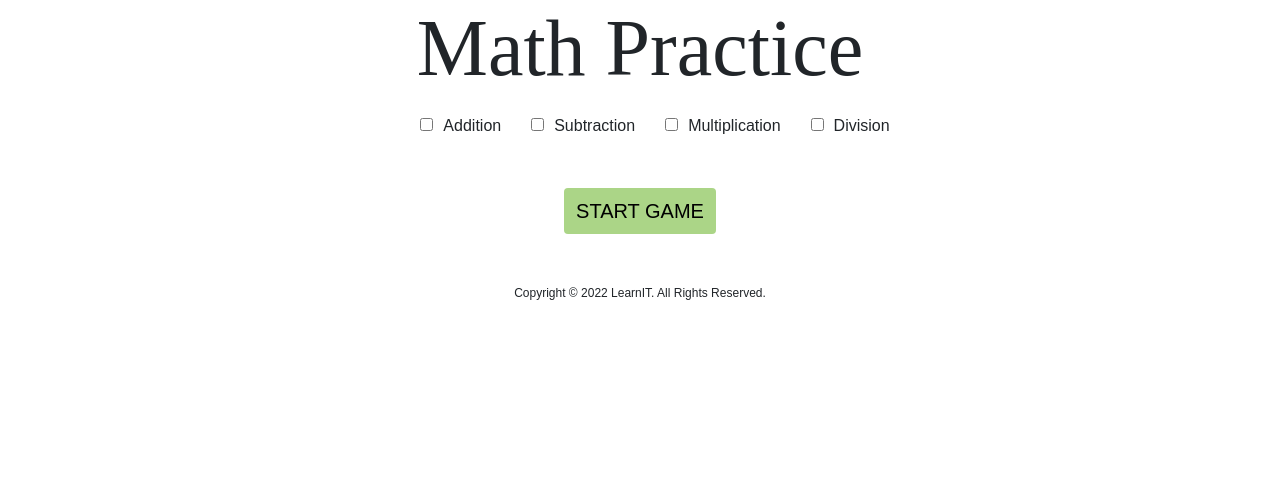
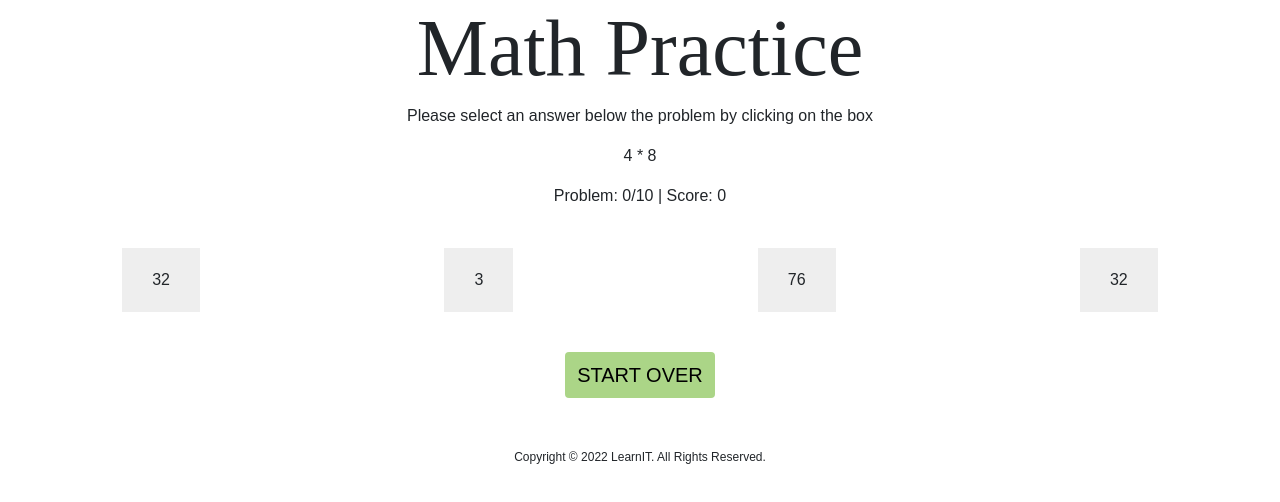
Before and after one commit to cgraham74/math_project, a React (Create React App) app: page / in a window 1280 px wide. Shown: the top 502 px of the page. Built offline with nearby package versions, Linux system fonts and the light colour scheme.

Commit message:
functions - todo end game, start over button

```diff
--- a/src/App.css
+++ b/src/App.css
@@ -67,6 +67,6 @@ button {
   margin-right: 10px;
 }
 
-.show-hide {
+/* .show-hide {
   display: none;
-}
+} */
--- a/src/App.js
+++ b/src/App.js
@@ -1,6 +1,5 @@
 import Header from "./components/Header";
 import Footer from "./components/Footer";
-import { RenderCheckbox, Start, StartOver } from "./components/Game"
 import Game from "./components/Game";
 import "./App.css";
 
@@ -8,12 +7,9 @@ function App() {
   return (
     <div className="App">
       <Header />
-      <RenderCheckbox />
       <div id="game" className="show-hide">
       <Game />
       </div>
-      <Start />
-      <StartOver />
       <Footer />
     </div>
 
--- a/src/components/Game.js
+++ b/src/components/Game.js
@@ -1,98 +1,146 @@
 import { useState } from "react";
 import React from "react";
+import RenderProblem from "./RenderProblem";
+import RenderScore from "./RenderScore";
 
-let operators = [null, null, null, null];
 let correctAnswer = 0;
 
-const shuffleArray = (arr) => {
+/**
+ * Utility function to shuffle the items in an array
+ * @param {object} arr
+ */
+function shuffleArray(arr) {
   return arr.sort(function (a, b) {
     return Math.random() - 0.5;
   });
-};
+}
 
 const randomNumber = (max) => {
   return Math.floor(Math.random() * Math.floor(max));
 };
 
-export function Problem(props) {
-  const operator = props.operators[randomNumber(props.operators.length)];
-  let result;
+// export function Problem(props) {
+//   // const randomNumber = (max) => {
+//   //   return Math.floor(Math.random() * Math.floor(max));
+//   // };
 
-  if (props.secondNum === 0 && operator === "/") {
-    props.secondNum += 1;
+//   let result;
+
+//   // const firstNum = randomNumber(10);
+//   // const secondNum = randomNumber(10);
+//   console.log("PROBLEM FUNCTION" + props.firstNum);
+//   console.log("PROBLEM FUNCTION" + props.secondNum);
+//   // if (secondNum === 0 && props.operator === "/") {
+//   //   secondNum += 1;
+//   // }
+
+//   // switch ("*") {
+//   //   case "+":
+//   //     result = firstNum + secondNum;
+//   //     break;
+//   //   case "-":
+//   //     result = firstNum - secondNum;
+//   //     break;
+//   //   case "*":
+//   //     result = firstNum * secondNum;
+//   //     break;
+//   //   case "/":
+//   //     result = firstNum / secondNum;
+//   // //     break;
+//   //   default:
+//   correctAnswer = props.firstNum * props.secondNum;
+//   console.log("CORRECT ANSWER" + correctAnswer);
+//   //}
+//   // correctAnswer = result;
+
+//   return (
+//     <>
+//       <RenderProblem
+//         firstNum={props.firstNum}
+//         // operators={props.operator}
+//         secondNum={props.secondNum}
+//       />
+//       {/* <RenderAnswers
+//         answers={shuffleArray([
+//           randomNumber(100),
+//           randomNumber(100),
+//           randomNumber(100),
+//           correctAnswer,
+//         ])}
+//       /> */}
+//     </>
+//   );
+// }
+
+// export function RenderAnswers(props) {
+//   let [score, setScore] = useState(0);
+//   let [problemCounter, setProblemCounter] = useState(0);
+
+//   const answers = props.answers.map((answer) => {
+//     return (
+//       <>
+//         <li
+//           onClick={(e) => {
+//             setProblemCounter(problemCounter + 1);
+//             let currentAnswer = parseInt(e.target.innerText);
+
+//             console.log("CurrentAnswers: " + currentAnswer);
+//             console.log("CorrectAnswer: " + props.correctAnswer);
+
+//             if (currentAnswer === props.correctAnswer) setScore(score + 1);
+//           }}
+//         >
+//           {answer}
+//         </li>
+//       </>
+//     );
+//   });
+//   return (
+//     <>
+//       <RenderScore problemCounter={problemCounter} score={score} />
+//       <section id="answers">
+//         <ul>{answers}</ul>
+//       </section>
+//     </>
+//   );
+// }
+
+export default function Game() {
+  const [firstNum, setFirstNum] = useState(randomNumber(10));
+  const [secondNum, setSecondNum] = useState(randomNumber(10));
+  const [correctAnswer, setCorrectAnswer] = useState(firstNum * secondNum);
+  const [score, setScore] = useState(0);
+  const [problemCounter, setProblemCounter] = useState(0);
+
+  function updatefExpression() {
+    let firstNewNum = randomNumber(10);
+    let secondNewNum = randomNumber(10);
+    setFirstNum(firstNewNum);
+    setSecondNum(secondNewNum);
+    setCorrectAnswer(firstNewNum * secondNewNum)
   }
 
-  switch (operator) {
-    case "+":
-      result = props.firstNum + props.secondNum;
-      break;
-    case "-":
-      result = props.firstNum - props.secondNum;
-      break;
-    case "*":
-      result = props.firstNum * props.secondNum;
-      break;
-    case "/":
-      result = props.firstNum / props.secondNum;
-      break;
-    default:
-      result = props.firstNum * props.secondNum;
-  }
-  correctAnswer = result;
-
-  return (
-    <>
-      <RenderProblem
-        firstNum={props.firstNum}
-        operator={operator}
-        secondNum={props.secondNum}
-      />
-      <RenderAnswers
-        answers={shuffleArray([
-          randomNumber(101),
-          randomNumber(101),
-          randomNumber(101),
-          correctAnswer,
-        ])}
-      />
-    </>
-  );
-}
-
-export function RenderProblem(props) {
-  return (
-    <div className="expression">
-      <p>
-        {props.firstNum} {props.operator} {props.secondNum}
-      </p>
-    </div>
-  );
-}
-
-export function RenderAnswers(props) {
-  let [score, setScore] = useState(0);
-  let [problemCounter, setProblemCounter] = useState(0);
+  function RenderAnswers(props) {
 
     const answers = props.answers.map((answer) => {
       return (
+        <>
           <li
             onClick={(e) => {
               setProblemCounter(problemCounter + 1);
               let currentAnswer = parseInt(e.target.innerText);
-
-          console.log("CurrentAnswers: " + currentAnswer);
-          console.log("CorrectAnswer: " + correctAnswer);
-
               if (currentAnswer === correctAnswer) setScore(score + 1);
+              updatefExpression();
             }}
           >
             {answer}
           </li>
+        </>
       );
     });
     return (
       <>
-      <Score problemCounter={problemCounter} score={score} />
+        <RenderScore problemCounter={problemCounter} score={score} />
         <section id="answers">
           <ul>{answers}</ul>
         </section>
@@ -100,63 +148,27 @@ export function RenderAnswers(props) {
     );
   }
 
-export function Score(props) {
-  return (
-    <p>
-      Problem: <span className="currentProblem">{props.problemCounter}</span>/10
-      | Score: <span className="currentScore">{props.score}</span>
-    </p>
-  );
-}
-
-export default function Game() {
-  let [firstNum, setFirstNum] = useState(randomNumber(10));
-  let [secondNum, setSecondNum] = useState(randomNumber(10));
-
   return (
     <>
-      <Problem
+      <RenderProblem
         firstNum={firstNum}
-        operators={operators}
         secondNum={secondNum}
       />
+      <RenderAnswers correctAnswer={correctAnswer}
+        answers={shuffleArray([
+          randomNumber(100),
+          randomNumber(100),
+          randomNumber(100),
+          correctAnswer,
+        ])}
+      />
+      <StartOver />
     </>
-  );
-}
-
-export function displayGame() {
-  document.getElementById("checkboxHolder").style.display = "none";
-  document.getElementById("start").style.display = "none";
-  document.getElementById("game").classList.remove("show-hide");
-  document.getElementById("startOver").classList.remove("show-hide");
-
-  return (
-    <>
-      <Problem
-        firstNum={randomNumber(10)}
-        operators={operators}
-        secondNum={randomNumber(10)}
-      />
-    </>
-  );
-}
-
-export function Start() {
-  //TODO Needs a state - to display "Start or Start Over"
-  //Needs to reset the main window
-  //Needs to
-  return (
-    <button id="start" className="start" onClick={displayGame}>
-      Start Game
-    </button>
   );
 }
 
 export function StartOver() {
   function reset() {
-    // score = 0;
-    // problemCounter = 0;
-
     document.getElementById("checkboxHolder").style.display = "";
     document.getElementById("start").style.display = "";
     document.getElementById("game").classList.add("show-hide");
@@ -170,114 +182,133 @@ export function StartOver() {
   );
 }
 
-export function RenderCheckbox() {
-  const [addition, setAddition] = useState(false);
-  const [subtraction, setSubtraction] = useState(false);
-  const [multiplication, setMultiplication] = useState(false);
-  const [division, setDivision] = useState(false);
+// export function RenderCheckbox() {
+//   const [addition, setAddition] = useState(false);
+//   const [subtraction, setSubtraction] = useState(false);
+//   const [multiplication, setMultiplication] = useState(false);
+//   const [division, setDivision] = useState(false);
 
-  /**
-   * Adding operands to the array based on which check boxes are used
-   * In the event a user changes their mind and unchecks a box - the value is removed from the operators array
-   */
-  const setAdd = () => {
-    setAddition(!addition);
-    if (!addition) {
-      operators[0] = "+";
-    }
+//   /**
+//    * Adding operands to the array based on which check boxes are used
+//    * In the event a user changes their mind and unchecks a box - the value is removed from the operators array
+//    *
+//    */
 
-    if (addition) {
-      operators[0] = null;
-    }
-    console.log("Operators @ renderCheckbox " + operators);
-  };
+//   const setAdd = () => {
+//     setAddition(!addition);
+//     if (!addition) {
+//       operators[0] = "+";
+//     }
 
-  const setSub = () => {
-    setSubtraction(!subtraction);
-    if (!subtraction) {
-      operators[1] = "-";
-    }
+//     if (addition) {
+//       operators[0] = null;
+//     }
 
-    if (subtraction) {
-      operators[1] = null;
-    }
-    console.log(operators);
-  };
+//   };
 
-  const setMult = () => {
-    setMultiplication(!multiplication);
-    if (!multiplication) {
-      operators[2] = "*";
-    }
+//   const setSub = () => {
+//     setSubtraction(!subtraction);
+//     if (!subtraction) {
+//       operators[1] = "-";
+//     }
 
-    if (multiplication) {
-      operators[2] = null;
-    }
-    console.log(operators);
-  };
-  const setDiv = () => {
-    setDivision(!division);
-    if (!division) {
-      operators[3] = "/";
-    }
+//     if (subtraction) {
+//       operators[1] = null;
+//     }
 
-    if (division) {
-      operators[3] = null;
-    }
-    console.log(operators);
-  };
+//   };
 
-  /**
-   * Creating checkbox elements
-   */
-  return (
-    <div id="checkboxHolder" className="operands">
-      <form>
-        <label>
-          <input
-            type="checkbox"
-            checked={addition}
-            onChange={setAdd}
-            className="box "
-            name="Addition"
-            value="+"
-          />
-          Addition
-        </label>
-        <label>
-          <input
-            type="checkbox"
-            checked={subtraction}
-            onChange={setSub}
-            className="box "
-            name="Subtraction"
-            value="-"
-          />
-          Subtraction
-        </label>
-        <label>
-          <input
-            type="checkbox"
-            checked={multiplication}
-            onChange={setMult}
-            className="box "
-            name="Multiplication"
-            value="*"
-          />
-          Multiplication
-        </label>
-        <label>
-          <input
-            type="checkbox"
-            checked={division}
-            onChange={setDiv}
-            className="box "
-            name="Division"
-            value="/"
-          />
-          Division
-        </label>
-      </form>
-    </div>
-  );
-}
+//   const setMult = () => {
+//     setMultiplication(!multiplication);
+//     if (!multiplication) {
+//       operators[2] = "*";
+//     }
+
+//     if (multiplication) {
+//       operators[2] = null;
+//     }
+
+//   };
+//   const setDiv = () => {
+//     setDivision(!division);
+//     if (!division) {
+//       operators[3] = "/";
+//     }
+
+//     if (division) {
+//       operators[3] = null;
+//     }
+
+//   };
+
+//   /**
+//    * Creating checkbox elements
+//    */
+//   return (
+//     <div id="checkboxHolder" className="operands">
+//       <form>
+//         <label>
+//           <input
+//             type="checkbox"
+//             checked={addition}
+//             onChange={setAdd}
+//             className="box"
+//             name="Addition"
+//             value="+"
+//           />
+//           Addition
+//         </label>
+//         <label>
+//           <input
+//             type="checkbox"
+//             checked={subtraction}
+//             onChange={setSub}
+//             className="box"
+//             name="Subtraction"
+//             value="-"
+//           />
+//           Subtraction
+//         </label>
+//         <label>
+//           <input
+//             type="checkbox"
+//             checked={multiplication}
+//             onChange={setMult}
+//             className="box"
+//             name="Multiplication"
+//             value="*"
+//           />
+//           Multiplication
+//         </label>
+//         <label>
+//           <input
+//             type="checkbox"
+//             checked={division}
+//             onChange={setDiv}
+//             className="box"
+//             name="Division"
+//             value="/"
+//           />
+//           Division
+//         </label>
+//       </form>
+//     </div>
+//   );
+//}
+
+
+// export function Start() {
+//   return (
+//     <button id="start" className="start" onClick={displayGame}>
+//       Start Game
+//     </button>
+//   );
+// }
+
+// export function displayGame() {
+//   document.getElementById("checkboxHolder").style.display = "none";
+//   document.getElementById("start").style.display = "none";
+//   document.getElementById("game").classList.remove("show-hide");
+//   document.getElementById("startOver").classList.remove("show-hide");
+//   return <></>;
+// }
--- a/src/components/Header.js
+++ b/src/components/Header.js
@@ -5,9 +5,9 @@ export default function Header() {
     <>
       <header>
         <h1>Math Practice</h1>
-        {/* <p>
+        <p>
           Please select an answer below the problem by clicking on the box
-        </p> */}
+        </p>
       </header>
     </>
   );
--- /dev/null
+++ b/src/components/RenderProblem.js
@@ -0,0 +1,12 @@
+import React from 'react';
+
+export default function RenderProblem(props) {
+    return (
+      <div className="expression">
+        <p>
+          {/* {props.firstNum} {props.operators} {props.secondNum} */}
+          {props.firstNum} * {props.secondNum}
+        </p>
+      </div>
+    );
+  }
--- /dev/null
+++ b/src/components/RenderScore.js
@@ -0,0 +1,10 @@
+import React from 'react';
+
+export default function RenderScore(props){
+    return (
+      <p>
+        Problem: <span className="currentProblem">{props.problemCounter}</span>/10
+        | Score: <span className="currentScore">{props.score}</span>
+      </p>
+    );
+  }
```
Lines whose indentation alone changed are shown as unchanged.
